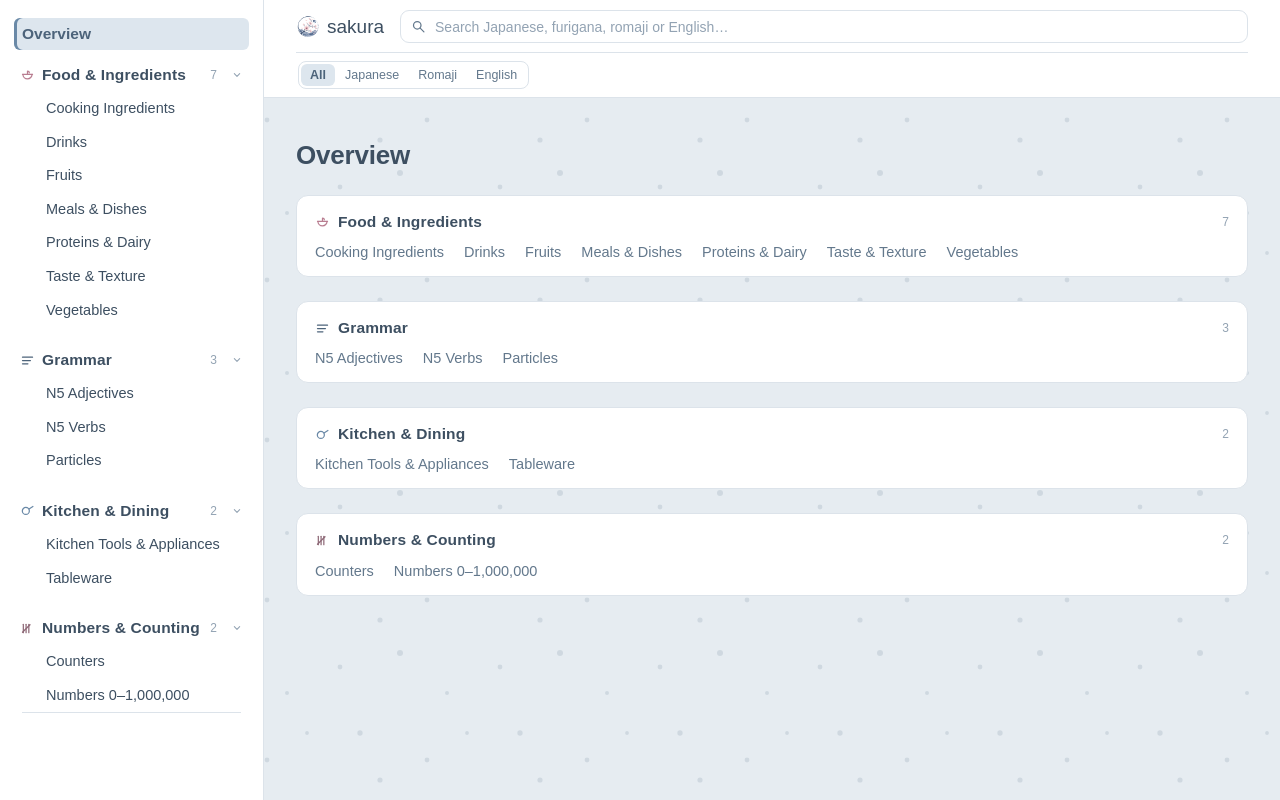
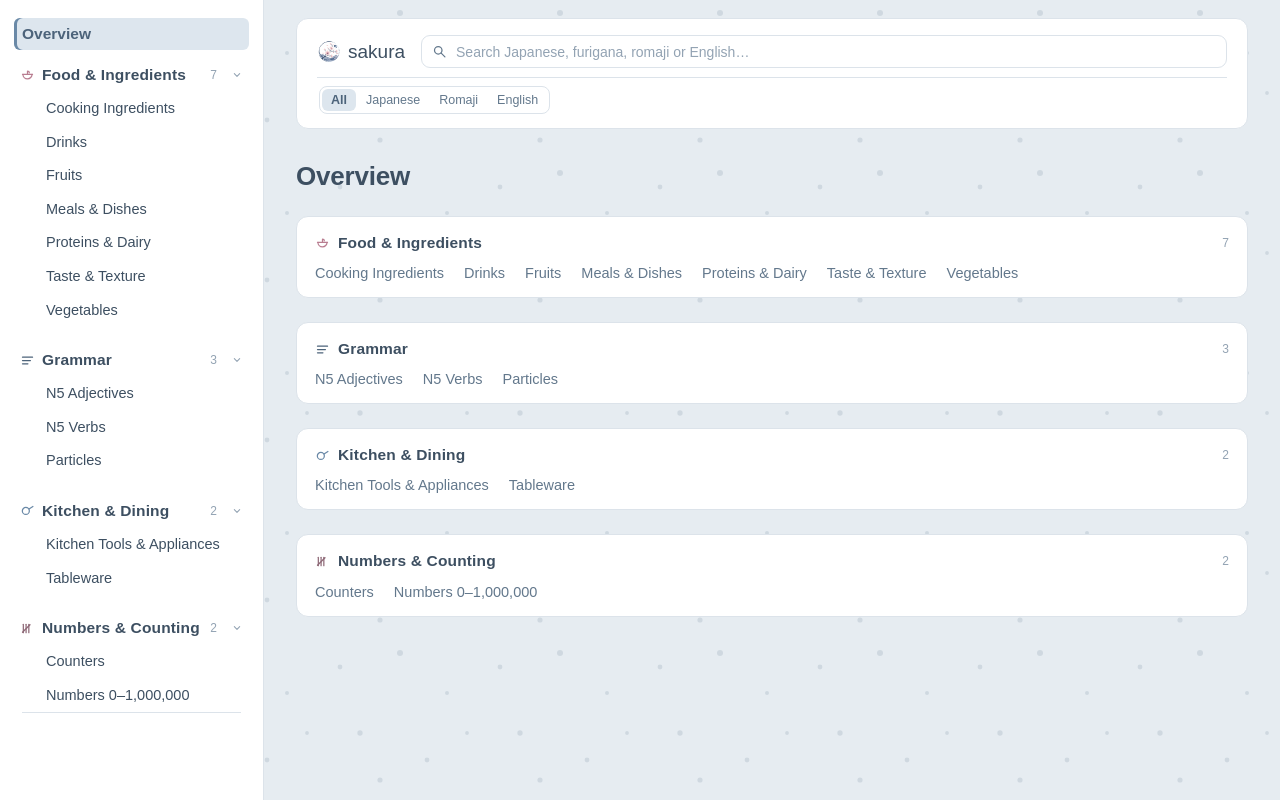
Before and after one commit to xxvazquez/japanese-study, a website: page index.html in a window 1280 px wide. Drawn offline with Linux system fonts and the light colour scheme.

Commit message:
fix top header search area

```diff
--- a/css/site.css
+++ b/css/site.css
@@ -283,18 +283,16 @@ html, body {
   top: 0;
   z-index: 1000;
   will-change: transform;
-  background: var(--surface);
-  border: 0;
-  border-bottom: 1px solid var(--line);
-  border-radius: 0;
-  /* Cancel .app's own top/left/right padding so the header sits flush against
-     the viewport top and the sidebar's right edge -- a docked bar, not a
-     floating card -- then restore that inset as padding so its content still
-     lines up with the rest of .app. Docked flush at top:0 like this, there's
-     no gap above it left for scrolled content to peek through, so (unlike a
-     `top: 10px` floating card) no page-bg-colored cover shadow is needed. */
-  margin: -18px -32px 22px;
-  padding: 10px 32px 8px;
+  /* Same card language as .table-section (white, hairline border, 12px
+     radius), same width and horizontal position too -- it's a block child
+     of .app like every table card, with no width/margin override pulling it
+     out to a different shape. That's what makes it read as the first card
+     in the stack rather than a separate system bar sitting on top of it. */
+  background: var(--paper);
+  border: 1px solid var(--line);
+  border-radius: 12px;
+  padding: 16px 20px 14px;
+  margin: 0 0 12px;
 }
 
 .top-row {
@@ -812,7 +810,7 @@ body.mode-romaji .vocab td:nth-child(4) .row-hide-btn {
   .sidebar.open { transform: translateX(0); }
   body.sidebar-open .sidebar-backdrop { display: block; }
   .app { padding: 14px 12px 48px; }
-  .site-header { margin: -14px -12px 22px; padding: 10px 12px 8px; }
+  .site-header { margin: 0 0 10px; padding: 14px 14px 12px; }
   .table-section { padding: 14px 12px 16px; scroll-margin-top: 190px; }
   /* Just one compact icon button lives here now -- keep it on the same row as
      the title, pinned to the right, instead of forcing it onto its own line. */
```
